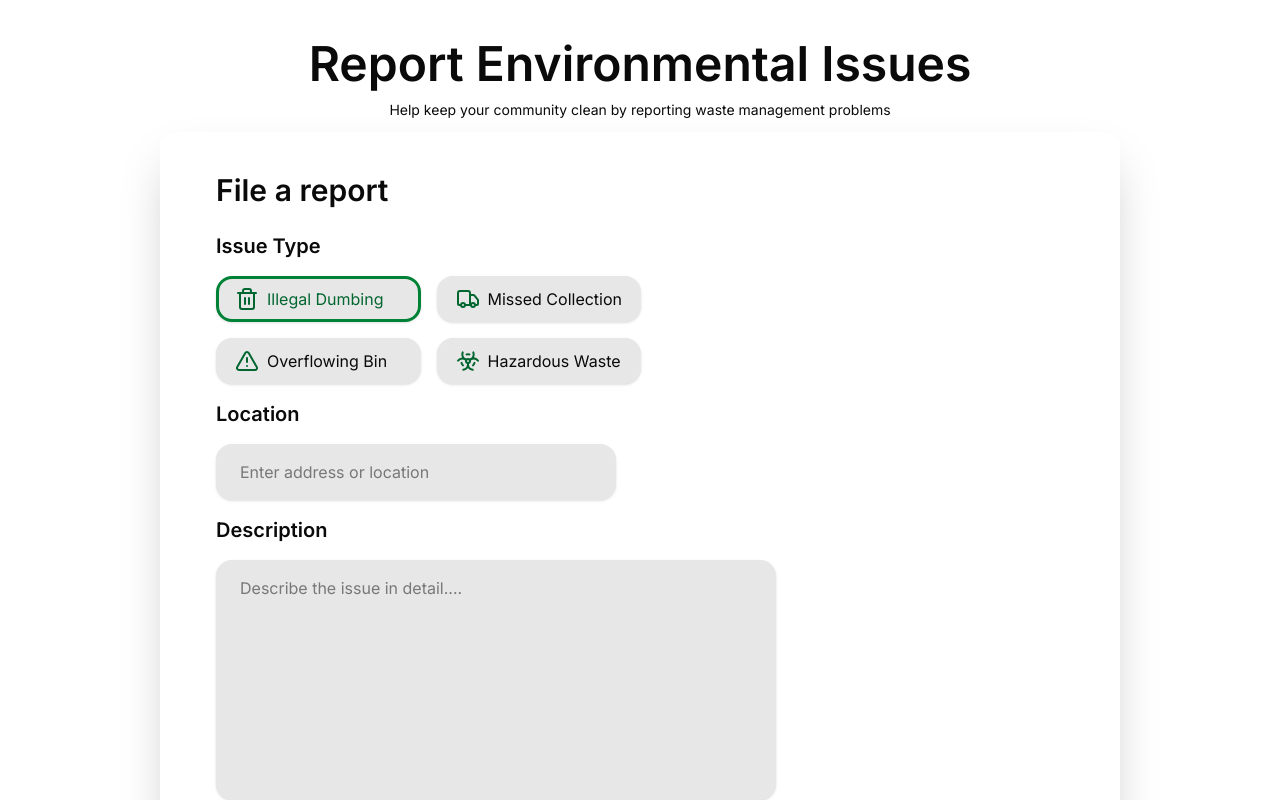
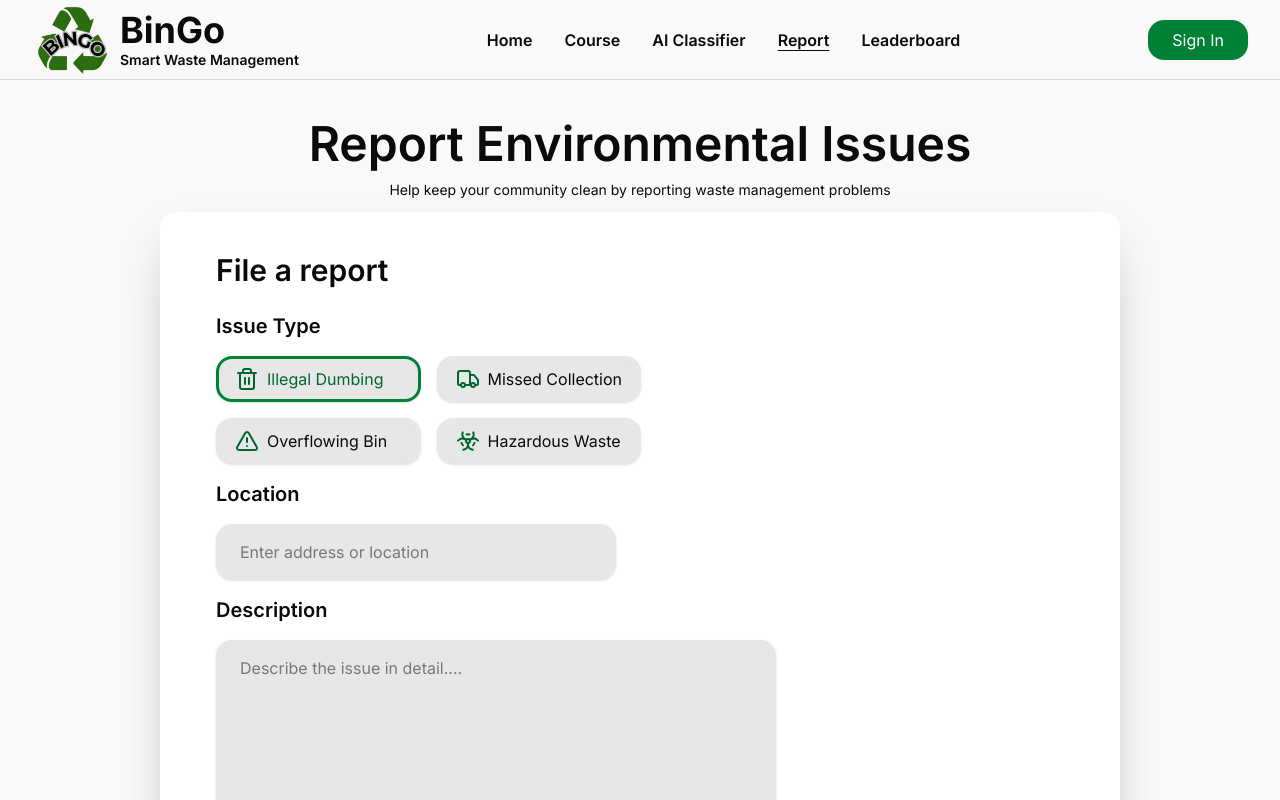
Before and after one commit to KushagraSingh1100/BinGo, a React (Vite) app: page /report-page in a window 1280 px wide. Shown: the top 800 px of the page. Built offline with nearby package versions, Linux system fonts and the light colour scheme.

Commit message:
navbar changes

```diff
--- a/src/components/Navbar.tsx
+++ b/src/components/Navbar.tsx
@@ -3,7 +3,12 @@ import logo from "../assets/logo.png";
 import { Menu, X } from "lucide-react";
 import { Link } from "react-router";
 
-const Navbar: React.FC = () => {
+interface NavbarProps {
+  current: string;
+}
+
+const Navbar: React.FC<NavbarProps> = ({current}) => {
+
   const [isOpen, setIsOpen] = useState(false);
 
   return (
@@ -22,19 +27,19 @@ const Navbar: React.FC = () => {
       {/* Desktop Menu */}
       <div className="hidden md:flex">
         <ul className="flex flex-row gap-6 lg:gap-8 text-sm lg:text-base">
-          <li className="underline underline-offset-4 cursor-pointer font-semibold">
+          <Link to="/" className={`${current==="Home"?"underline":""} underline-offset-4 hover:underline cursor-pointer font-semibold`}>
             Home
-          </li>
-          <li className="hover:underline underline-offset-4 cursor-pointer font-semibold">
+          </Link>
+          <li className={`${current==="Course"?"underline":""} hover:underline underline-offset-4 cursor-pointer font-semibold`}>
             Course
           </li>
-          <li className="hover:underline underline-offset-4 cursor-pointer font-semibold">
+          <li className={`${current==="AI Classifier"?"underline":""} hover:underline underline-offset-4 cursor-pointer font-semibold`}>
             AI Classifier
           </li>
-          <Link to="/report-page" className="hover:underline underline-offset-4 cursor-pointer font-semibold">
+          <Link to="/report-page" className={`${current==="Report"?"underline":""} hover:underline underline-offset-4 cursor-pointer font-semibold`}>
             Report
           </Link>
-          <li className="hover:underline underline-offset-4 cursor-pointer font-semibold">
+          <li className={`${current==="LeaderBoard"?"underline":""} hover:underline underline-offset-4 cursor-pointer font-semibold`}>
             Leaderboard
           </li>
         </ul>
--- a/src/index.css
+++ b/src/index.css
@@ -7,7 +7,7 @@
 
 :root {
   --font-sans: 'Inter', 'Roboto', -apple-system, BlinkMacSystemFont, system-ui, sans-serif;
-  --background: oklch(1 0 0);
+  --background: #FAF8F8;
   --buttons: #E8E7E7;
   --foreground: oklch(0.145 0 0);
   --radius: 0.625rem;
--- a/src/pages/Home.tsx
+++ b/src/pages/Home.tsx
@@ -13,7 +13,7 @@ const Home: React.FC = () => {
   const [, setImage] = useState<File | null>(null);
   return (
     <>
-      <Navbar />
+      <Navbar current="Home"/>
       <div className="flex flex-col items-center bg-background">
         {/* HERO SECTION */}
         <div className="w-[90vw] lg:w-[80vw] min-h-[calc(100vh_-_104px)] flex flex-col lg:flex-row items-center justify-between gap-10 lg:gap-0">
@@ -60,7 +60,7 @@ const Home: React.FC = () => {
         </div>
 
         {/* AI CLASSIFICATION SECTION */}
-        <div className="flex flex-col items-center bg-background w-full pt-20 sm:pt-28">
+        <div className="flex flex-col items-center pb-4 bg-background w-full pt-20 sm:pt-28">
           <h1 className="font-semibold text-2xl sm:text-3xl lg:text-4xl text-center">
             AI-Powered Waste Classification
           </h1>
@@ -70,7 +70,7 @@ const Home: React.FC = () => {
           </h3>
           <div className="flex flex-col lg:flex-row items-center lg:items-start justify-between px-4 sm:px-10 lg:px-50 w-full mt-10 gap-10 lg:gap-0">
             {/* UPLOAD CARD */}
-            <div className="w-full lg:w-[30vw] px-6 lg:px-10 flex flex-col items-center justify-center gap-5 h-auto lg:h-[25vw] rounded-2xl bg-white">
+            <div className="w-full shadow-xl lg:w-[30vw] px-6 lg:px-10 flex flex-col items-center justify-center gap-5 h-auto lg:h-[25vw] rounded-2xl bg-white">
               <h1 className="font-medium text-xl sm:text-2xl">
                 Upload Waste Image
               </h1>
@@ -81,7 +81,7 @@ const Home: React.FC = () => {
             </div>
 
             {/* RESULT CARD */}
-            <div className="w-full lg:w-[30vw] flex flex-col items-start justify-start p-6 sm:p-10 gap-5 rounded-2xl bg-white">
+            <div className="w-full shadow-xl lg:w-[30vw] flex flex-col items-start justify-start p-6 sm:p-10 gap-5 rounded-2xl bg-white">
               <h1 className="font-medium text-xl sm:text-2xl">
                 Classification Result
               </h1>
--- a/src/pages/ReportPage.tsx
+++ b/src/pages/ReportPage.tsx
@@ -9,7 +9,7 @@ import {
 import DragDropUpload from "../components/DragDropUpload";
 import { useState } from "react";
 import { toast } from "sonner";
-
+import Navbar from "../components/Navbar";
 const ReportPage: React.FC = () => {
   const TOKEN = import.meta.env.VITE_API_TOKEN;
 
@@ -62,6 +62,8 @@ const ReportPage: React.FC = () => {
   };
 
   return (
+    <>
+    <Navbar current="Report"/>
       <div className="flex flex-col gap-3 bg-background items-center p-4 sm:p-6 md:p-8 lg:p-10">
         <h1 className="font-semibold text-3xl sm:text-4xl lg:text-5xl text-center">
           Report Environmental Issues
@@ -158,7 +160,9 @@ const ReportPage: React.FC = () => {
             </>
           ) : (
             <>
-            <h1 className="font-semibold text-2xl sm:text-3xl">Almost Done</h1>
+              <h1 className="font-semibold text-2xl sm:text-3xl">
+                Almost Done
+              </h1>
               <div className="flex flex-col gap-4">
                 <h3 className="font-semibold text-lg sm:text-xl">
                   Photo Evidence
@@ -240,6 +244,7 @@ const ReportPage: React.FC = () => {
           </div>
         </div>
       </div>
+    </>
   );
 };
 
```
Lines whose indentation alone changed are shown as unchanged.
